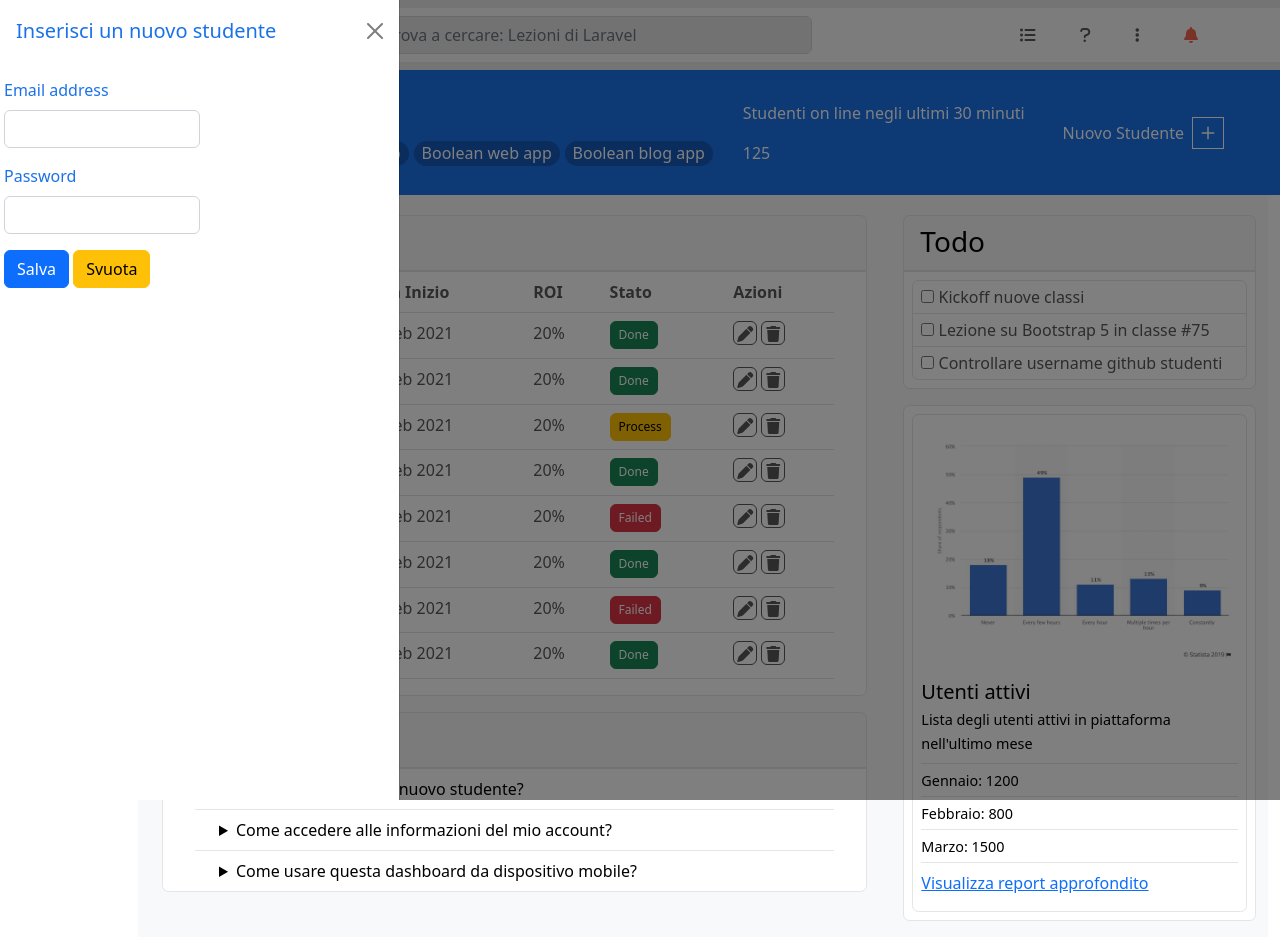
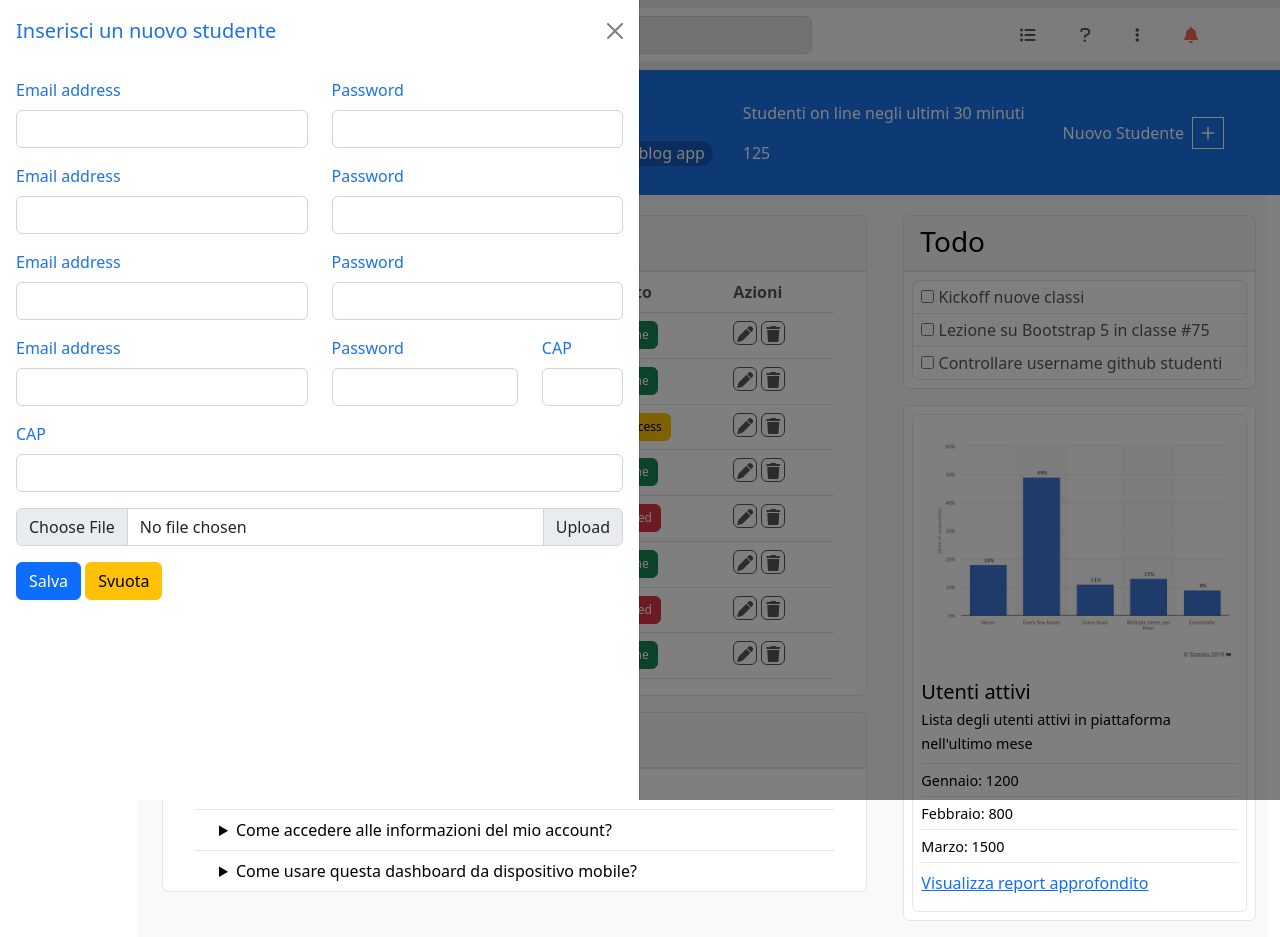
Before and after one commit to giovannilampis/html-css-bootstrap-dashboard, a plain HTML site: page index.html in a window 1280 px wide. Both pictures are taken after a click on the link 1208 px from the left and 132 px from the top of the page. Drawn offline with nearby package versions, Linux system fonts and the light colour scheme.

Commit message:
add basic content to form in offcanvas

```diff
--- a/index.html
+++ b/index.html
@@ -102,16 +102,16 @@
 
                     <!-- OFFCANVAS content -->
 
-                    <div class="offcanvas offcanvas-start" tabindex="-1" id="offcanvasExample" aria-labelledby="offcanvasExampleLabel">
+                    <div class="offcanvas offcanvas-start w-50" tabindex="-1" id="offcanvasExample" aria-labelledby="offcanvasExampleLabel">
 
                         <div class="offcanvas-header">
                             <h5 class="offcanvas-title" id="offcanvasExampleLabel">Inserisci un nuovo studente</h5>
                             <button type="button" class="btn-close" data-bs-dismiss="offcanvas" aria-label="Close"></button>
                           </div>
 
-                        <div class="row">
+                          <div class="offcanvas-body">
 
-                            <div class="offcanvas-body">
+                            <div class="row gutter-md">
 
                                 <div class="col-6 mb-3">
                                     <label for="exampleInputEmail1" class="form-label">Email address</label>
@@ -123,15 +123,78 @@
                                     <input type="password" class="form-control" id="exampleInputPassword1">
                                 </div>
 
-                                <button class="btn btn-primary" type="button" data-bs-toggle="dropdown">
-                                        Salva
-                                </button>
+                            </div>
 
-                                <button class="btn btn-warning" type="button" data-bs-toggle="dropdown">
-                                        Svuota
-                                </button>
+                            <div class="row gutter-md">
+
+                                <div class="col-6 mb-3">
+                                    <label for="exampleInputEmail1" class="form-label">Email address</label>
+                                    <input type="email" class="form-control" id="exampleInputEmail1" aria-describedby="emailHelp">
+                                </div>
+
+                                <div class="col-6 mb-3">
+                                    <label for="exampleInputPassword1" class="form-label">Password</label>
+                                    <input type="password" class="form-control" id="exampleInputPassword1">
+                                </div>
 
                             </div>
+
+                            <div class="row gutter-md">
+
+                                <div class="col-6 mb-3">
+                                    <label for="exampleInputEmail1" class="form-label">Email address</label>
+                                    <input type="email" class="form-control" id="exampleInputEmail1" aria-describedby="emailHelp">
+                                </div>
+
+                                <div class="col-6 mb-3">
+                                    <label for="exampleInputPassword1" class="form-label">Password</label>
+                                    <input type="password" class="form-control" id="exampleInputPassword1">
+                                </div>
+
+                            </div>
+
+                            <div class="row gutter-md">
+
+                                <div class="col-6 mb-3">
+                                    <label for="exampleInputEmail1" class="form-label">Email address</label>
+                                    <input type="email" class="form-control" id="exampleInputEmail1" aria-describedby="emailHelp">
+                                </div>
+
+                                <div class="col-4 mb-3">
+                                    <label for="exampleInputPassword1" class="form-label">Password</label>
+                                    <input type="password" class="form-control" id="exampleInputPassword1">
+                                </div>
+
+                                <div class="col-2 mb-3">
+                                    <label for="exampleInputEmail1" class="form-label">CAP</label>
+                                    <input type="email" class="form-control" id="exampleInputEmail1" aria-describedby="emailHelp">
+                                </div>
+
+                            </div>
+
+                            <div class="row gutter-md">
+                                <div class="col-12 mb-3">
+                                    <label for="exampleInputEmail1" class="form-label">CAP</label>
+                                    <input type="email" class="form-control" id="exampleInputEmail1" aria-describedby="emailHelp">
+                                </div>
+                            </div>
+
+                            <div class="row gutter-md">
+                                <div class="input-group col-12 mb-3">
+                                    <input type="file" class="form-control" id="inputGroupFile02">
+                                    <label class="input-group-text" for="inputGroupFile02">Upload</label>
+                                  </div>
+                            </div>
+
+
+
+                            <button class="btn btn-primary" type="button" data-bs-toggle="dropdown">
+                                    Salva
+                            </button>
+
+                            <button class="btn btn-warning" type="button" data-bs-toggle="dropdown">
+                                    Svuota
+                            </button>
 
                         </div>
 
```
Also changed, not shown: 1 other file.
